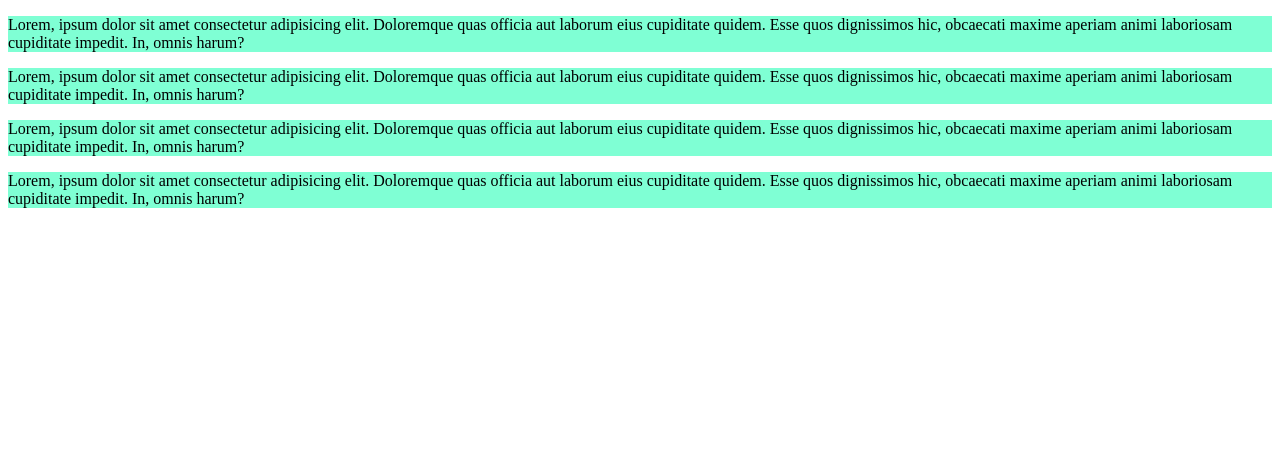
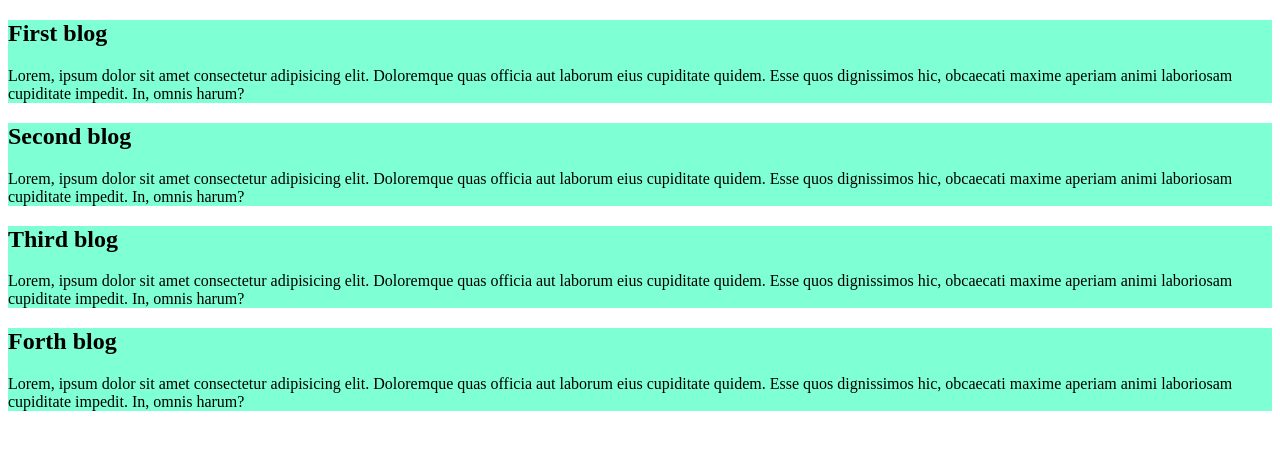
Before and after one commit to ShahriarShawon24/My-first-git-repo, a plain HTML site: page index.html in a window 1280 px wide. Drawn offline with Linux system fonts and the light colour scheme.

Commit message:
add blog name

```diff
--- a/index.html
+++ b/index.html
@@ -9,15 +9,19 @@
 <body>
     <section>
         <div>
+            <h2>First blog</h2>
             <p>Lorem, ipsum dolor sit amet consectetur adipisicing elit. Doloremque quas officia aut laborum eius cupiditate quidem. Esse quos dignissimos hic, obcaecati maxime aperiam animi laboriosam cupiditate impedit. In, omnis harum?</p>
         </div>
         <div>
+            <h2>Second blog</h2>
             <p>Lorem, ipsum dolor sit amet consectetur adipisicing elit. Doloremque quas officia aut laborum eius cupiditate quidem. Esse quos dignissimos hic, obcaecati maxime aperiam animi laboriosam cupiditate impedit. In, omnis harum?</p>
         </div>
         <div>
+            <h2>Third blog</h2>
             <p>Lorem, ipsum dolor sit amet consectetur adipisicing elit. Doloremque quas officia aut laborum eius cupiditate quidem. Esse quos dignissimos hic, obcaecati maxime aperiam animi laboriosam cupiditate impedit. In, omnis harum?</p>
         </div>
         <div>
+            <h2>Forth blog</h2>
             <p>Lorem, ipsum dolor sit amet consectetur adipisicing elit. Doloremque quas officia aut laborum eius cupiditate quidem. Esse quos dignissimos hic, obcaecati maxime aperiam animi laboriosam cupiditate impedit. In, omnis harum?</p>
         </div>
     </section>
```
